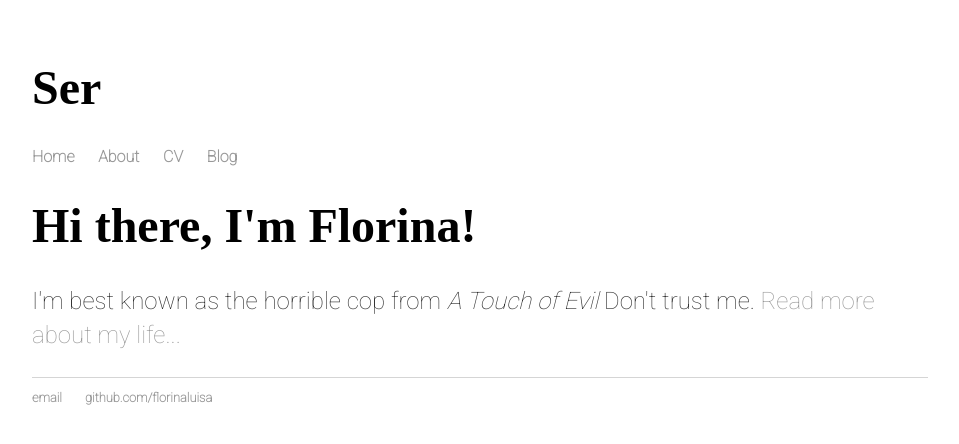
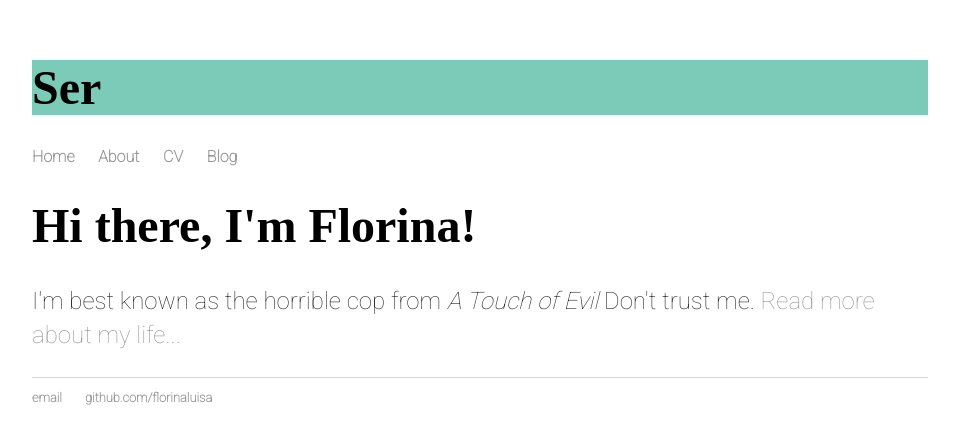
Before and after one commit to Florinaluisa/Test.io, a Jekyll site: the page built from index.html, in a window 1280 px wide. Shown: the top 444 px of the page, without its empty margins (160-1119 px from the left). Built offline with Jekyll 4.4.1, drawn with Linux system fonts in a browser that asks for light colours; some web fonts are replaced.

Commit message:
Update main.css

```diff
--- a/css/main.css
+++ b/css/main.css
@@ -56,3 +56,8 @@ ul.posts li {
     font-family:'Roboto', sans-serif;
     list-style: none;
 }
+
+.header{
+    background-color: rgb(123,203,184);
+    font-family: 'Chango', cursive;
+}
```
